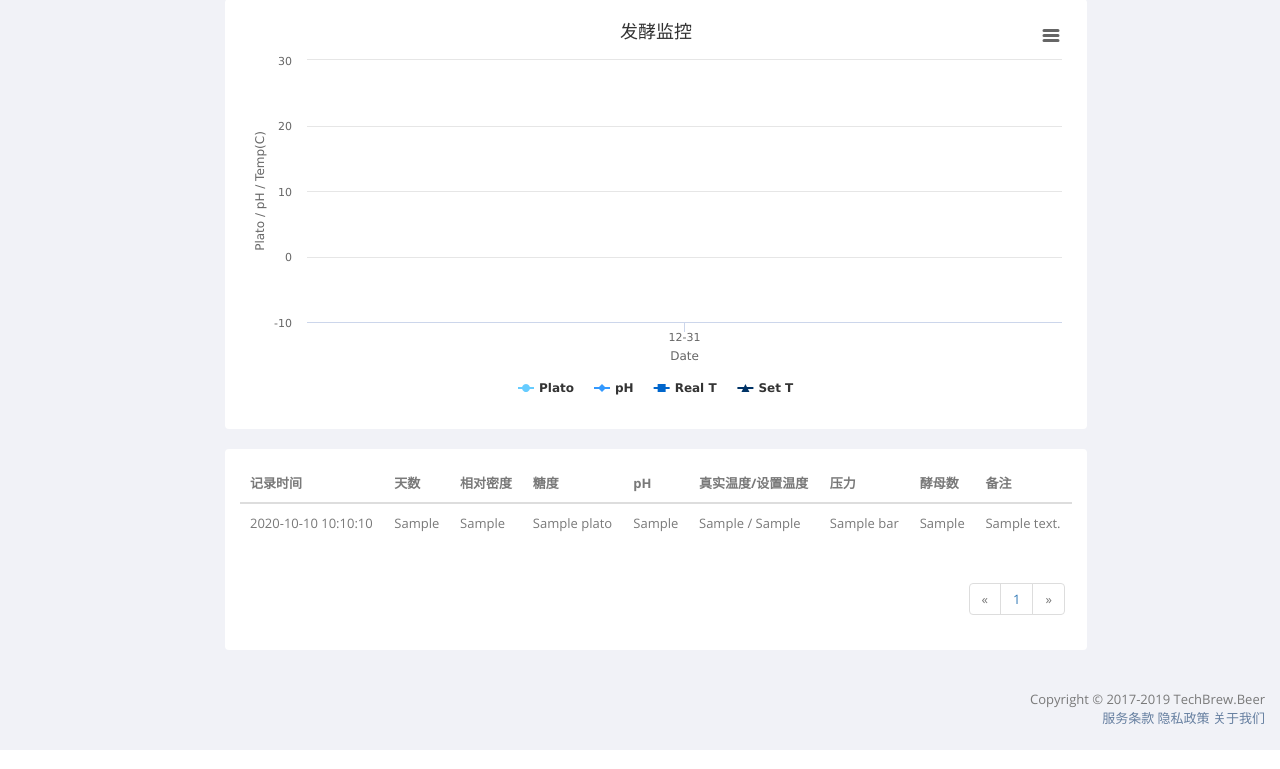
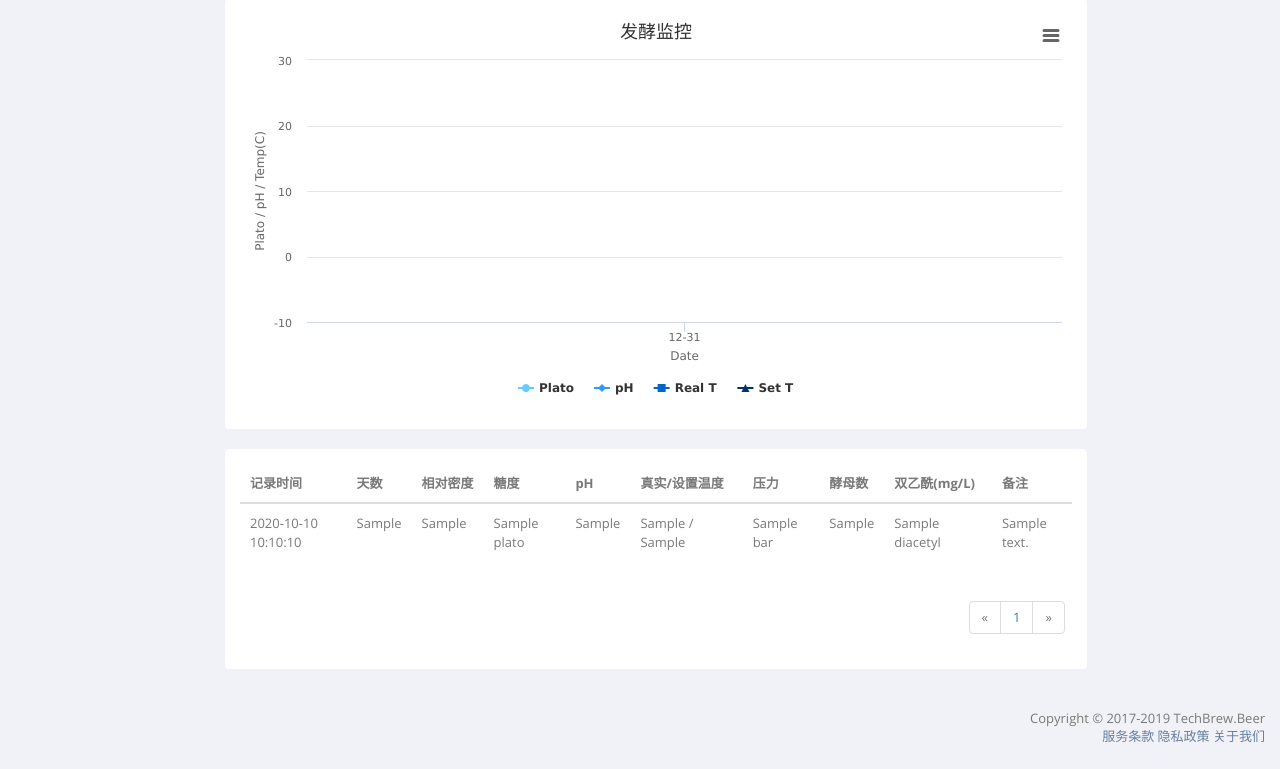
Before and after one commit to ginguocun/techbrew, a Django app: template brewsql/templates/brewsql/brew/brew_detail_public.html in a window 1280 px wide. Shown: the part 163-932 px from the top of the page. Run offline with Django 3.2, Linux system fonts and the light colour scheme; the template is opened without the code that fills it: most values are stand-ins (such as "Sample title", 1, 10 or a date in 2020); some libraries are stand-ins or nearby versions.

Commit message:
双乙酰的单位和呈现问题

```diff
--- a/brewsql/models.py
+++ b/brewsql/models.py
@@ -950,7 +950,7 @@ class FermentMonitor(models.Model):
     bar = models.DecimalField(_('压力(Bar)'), max_digits=3, decimal_places=2, null=True,
                               blank=True, validators=[MaxValueValidator(3), MinValueValidator(0)])
     diacetyl = models.DecimalField(
-        _('双乙酰(mg/mL)'), max_digits=3, decimal_places=2, null=True,
+        _('双乙酰(ml/L)'), max_digits=4, decimal_places=3, null=True,
         blank=True, validators=[MaxValueValidator(2), MinValueValidator(0)])
     qc_report = models.FileField(_('质检报告'), upload_to='process/qc', null=True, blank=True)
     dry_hop = models.DecimalField(_('酒花干投量'), max_digits=5, decimal_places=2, null=True, blank=True)
--- a/brewsql/templates/brewsql/brew/brew_detail.html
+++ b/brewsql/templates/brewsql/brew/brew_detail.html
@@ -94,6 +94,7 @@
                             <th>{% trans '真实温度/设置温度' %}</th>
                             <th>{% trans '压力' %}</th>
                             <th>{% trans '酵母数' %}</th>
+                            <th>{% trans '双乙酰(mg/L)' %}</th>
                             <th>{% trans '备注' %}</th>{% if perms.brewsql.delete_fermentmonitor %}
                             <th></th>{% endif %}
                         </tr>
@@ -108,6 +109,7 @@
                             <td>{{ f.t_real|default_if_none:'' }} / {{ f.t_set|default_if_none:'' }}</td>
                             <td>{{ f.bar|default_if_none:'' }}</td>
                             <td>{{ f.cell_mml|default_if_none:'' }}</td>
+                            <td>{{ d.diacetyl|default_if_none:"" }}</td>
                             <td>{{ f.notes }}</td>{% if perms.brewsql.delete_fermentmonitor %}
                             <td>
                                 <a href="{% url 'brewsql:ferment_monitor_delete' f.pk %}?next={% url 'brewsql:brew_detail' brew.pk %}"><button class="btn btn-danger btn-xs"><i class="fa fa-trash-o"></i></button></a>
--- a/brewsql/templates/brewsql/brew/brew_detail_public.html
+++ b/brewsql/templates/brewsql/brew/brew_detail_public.html
@@ -31,9 +31,10 @@
                             <th>{% trans '相对密度' %}</th>
                             <th>{% trans '糖度' %}</th>
                             <th>{% trans 'pH' %}</th>
-                            <th>{% trans '真实温度/设置温度' %}</th>
+                            <th>{% trans '真实/设置温度' %}</th>
                             <th>{% trans '压力' %}</th>
                             <th>{% trans '酵母数' %}</th>
+                            <th>{% trans '双乙酰(mg/L)' %}</th>
                             <th>{% trans '备注' %}</th>
                         </tr>
                     </thead>
@@ -47,6 +48,7 @@
                             <td>{{ f.t_real|default_if_none:'' }} / {{ f.t_set|default_if_none:'' }}</td>
                             <td>{{ f.bar|default_if_none:'' }}</td>
                             <td>{{ f.cell_mml|default_if_none:'' }}</td>
+                            <td>{{ f.diacetyl|default_if_none:'' }}</td>
                             <td>{{ f.notes }}</td>
                         </tr>{% endfor %}
                     </tbody>
--- a/brewsql/templates/brewsql/fermentmonitor/ferment_monitor_list.html
+++ b/brewsql/templates/brewsql/fermentmonitor/ferment_monitor_list.html
@@ -22,6 +22,7 @@
                             <th>{% trans '真实/设置温度' %}</th>
                             <th>{% trans 'Bar' %}</th>
                             <th>{% trans '酵母数' %}</th>
+                            <th>{% trans '双乙酰(mg/L)' %}</th>
                             <th>{% trans '记录人' %}</th>
                             <th>{% trans '备注' %}</th>{% if perms.brewsql.delete_fermentmonitor %}
                             <th></th>{% endif %}
@@ -40,6 +41,7 @@
                             <td>{{ d.t_real|default_if_none:"" }}{% if d.t_set is not None %}/{% endif %}{{ d.t_set|default_if_none:"" }}</td>
                             <td>{{ d.bar|default_if_none:"" }}</td>
                             <td>{{ d.cell_mml|default_if_none:"" }}</td>
+                            <td>{{ d.diacetyl|default_if_none:"" }}</td>
                             <td>{{ d.recorder }}</td>
                             <td>{{ d.notes }}{% if d.qc_report %}<a href="{{ MEDIA_URL }}{{ d.qc_report }}">{% trans '资料' %}</a>{% endif %}</td>{% if perms.brewsql.delete_fermentmonitor %}
                             <td><a href="{% url 'brewsql:ferment_monitor_delete' d.pk %}?next={% url 'brewsql:ferment_monitor_list' %}"><button class="btn btn-danger btn-xs"><i class="fa fa-trash-o"></i></button></a></td>{% endif %}
```
